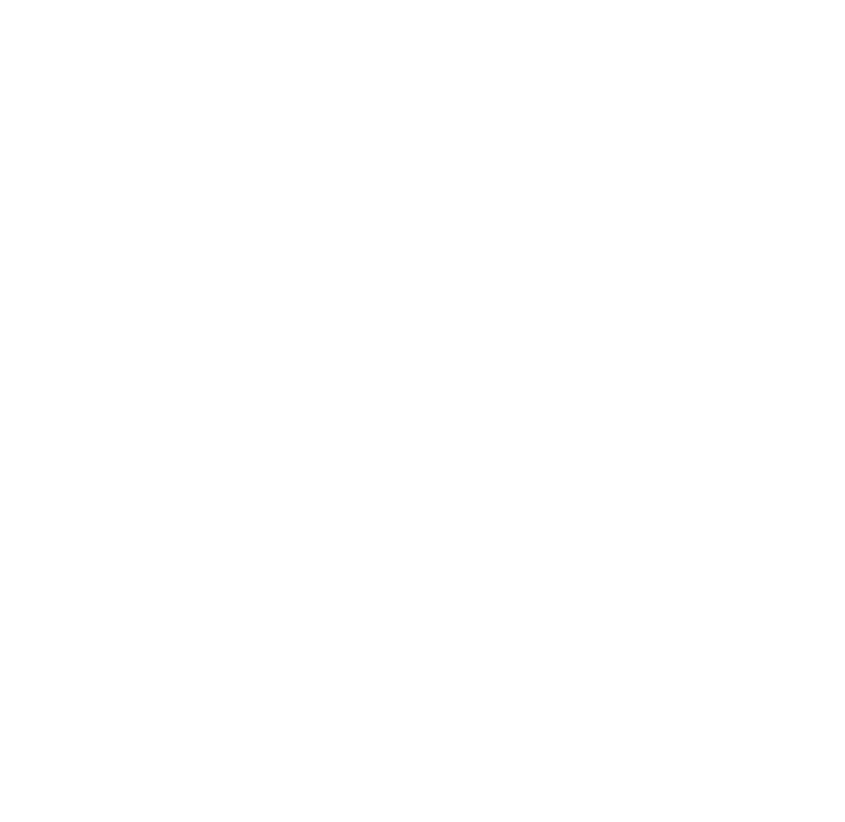
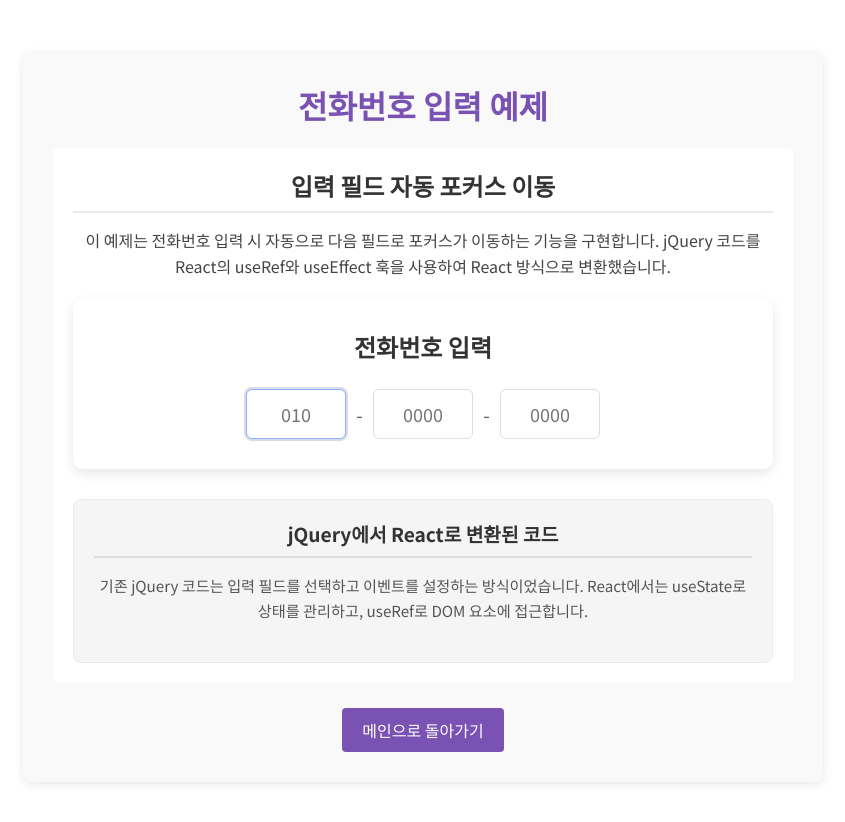
Before and after one commit to ctrlcccv/react-demo, a React (Vite) app: page /#/autofocus in a window 1280 px wide. Shown: the top 822 px of the page, without its empty margins (217-1062 px from the left). Before the commit the page ends 800 px from the top, so only its background shows below. Built offline with nearby package versions, Linux system fonts and the light colour scheme.

Commit message:
jQuery 예제를 React로 변환 및 최적화

```diff
--- a/src/examples/AutoFocus.jsx
+++ b/src/examples/AutoFocus.jsx
@@ -3,7 +3,154 @@
 import styles from './AutoFocus.module.css'
 
 function AutoFocus() {
+  // 전화번호 상태 관리
+  const [phone1, setPhone1] = useState('');
+  const [phone2, setPhone2] = useState('');
+  const [phone3, setPhone3] = useState('');
 
+  // 입력 필드에 대한 ref 생성
+  const phone1Ref = useRef(null);
+  const phone2Ref = useRef(null);
+  const phone3Ref = useRef(null);
+
+  // 모든 입력 필드를 배열로 관리
+  const phoneRefs = [phone1Ref, phone2Ref, phone3Ref];
+
+  // body 배경색을 변경하는 useEffect
+  useEffect(() => {
+    const originalBackgroundColor = document.body.style.backgroundColor;
+    document.body.style.backgroundColor = 'white';
+
+    return () => {
+      document.body.style.backgroundColor = originalBackgroundColor;
+    };
+  }, []);
+
+  // 첫 번째 입력 필드로 자동 포커스
+  useEffect(() => {
+    if (phone1Ref.current) {
+      phone1Ref.current.focus();
+    }
+  }, []);
+
+  // 입력 필드 간 이동 함수
+  const moveField = (currentIndex, direction) => {
+    const targetIndex = currentIndex + direction;
+    if (targetIndex >= 0 && targetIndex < phoneRefs.length) {
+      phoneRefs[targetIndex].current.focus();
+    }
+  };
+
+  // 입력값 변경 핸들러 함수
+  const handleInputChange = (setter, value, index) => {
+    // 숫자만 입력 가능하도록 필터링
+    const filteredValue = value.replace(/[^0-9]/g, '');
+    setter(filteredValue);
+
+    // 최대 길이 입력 완료시 다음 필드로 자동 이동
+    const maxLength = index === 0 ? 3 : 4;
+    if (filteredValue.length === maxLength && index < phoneRefs.length - 1) {
+      moveField(index, 1);
+    }
+  };
+
+  // 키 입력 핸들러 함수
+  const handleKeyDown = (e, index) => {
+    const { key, target } = e;
+
+    // 백스페이스 키 처리 (빈 필드에서)
+    if (key === 'Backspace' && target.value === '' && index > 0) {
+      moveField(index, -1);
+    }
+    // 오른쪽 화살표 키 처리 (커서가 맨 뒤에 있을 때)
+    else if (key === 'ArrowRight' &&
+             target.selectionStart === target.value.length &&
+             index < phoneRefs.length - 1) {
+      moveField(index, 1);
+    }
+    // 왼쪽 화살표 키 처리 (커서가 맨 앞에 있을 때)
+    else if (key === 'ArrowLeft' &&
+             target.selectionStart === 0 &&
+             index > 0) {
+      moveField(index, -1);
+    }
+  };
+
+  return (
+    <div className={styles.container}>
+      <h1 className={styles.title}>전화번호 입력 예제</h1>
+      <div className={styles.content}>
+        <h2 className={styles.sectionTitle}>입력 필드 자동 포커스 이동</h2>
+        <p className={styles.description}>
+          이 예제는 전화번호 입력 시 자동으로 다음 필드로 포커스가 이동하는 기능을 구현합니다.
+          jQuery 코드를 React의 useRef와 useEffect 훅을 사용하여 React 방식으로 변환했습니다.
+        </p>
+
+        <div className={styles.phoneForm}>
+          <h2>전화번호 입력</h2>
+          <div className={styles.inputContainer}>
+            <input
+              type="tel"
+              ref={phone1Ref}
+              value={phone1}
+              onChange={(e) => handleInputChange(setPhone1, e.target.value, 0)}
+              onKeyDown={(e) => handleKeyDown(e, 0)}
+              maxLength={3}
+              className={styles.phoneInput}
+              placeholder="010"
+              inputMode="numeric"
+              pattern="[0-9]*"
+              aria-label="전화번호 앞자리"
+            />
+            <span className={styles.separator} aria-hidden="true">-</span>
+            <input
+              type="tel"
+              ref={phone2Ref}
+              value={phone2}
+              onChange={(e) => handleInputChange(setPhone2, e.target.value, 1)}
+              onKeyDown={(e) => handleKeyDown(e, 1)}
+              maxLength={4}
+              className={styles.phoneInput}
+              placeholder="0000"
+              inputMode="numeric"
+              pattern="[0-9]*"
+              aria-label="전화번호 중간자리"
+            />
+            <span className={styles.separator} aria-hidden="true">-</span>
+            <input
+              type="tel"
+              ref={phone3Ref}
+              value={phone3}
+              onChange={(e) => handleInputChange(setPhone3, e.target.value, 2)}
+              onKeyDown={(e) => handleKeyDown(e, 2)}
+              maxLength={4}
+              className={styles.phoneInput}
+              placeholder="0000"
+              inputMode="numeric"
+              pattern="[0-9]*"
+              aria-label="전화번호 뒷자리"
+            />
+          </div>
+          {phone1 && phone2 && phone3 && (
+            <div className={styles.result}>
+              입력된 전화번호: {phone1}-{phone2}-{phone3}
+            </div>
+          )}
+        </div>
+
+        <div className={styles.codeBlock}>
+          <h3 className={styles.sectionTitle}>jQuery에서 React로 변환된 코드</h3>
+          <p className={styles.description}>
+            기존 jQuery 코드는 입력 필드를 선택하고 이벤트를 설정하는 방식이었습니다.
+            React에서는 useState로 상태를 관리하고, useRef로 DOM 요소에 접근합니다.
+          </p>
+        </div>
+      </div>
+      <div className={styles.navigation}>
+        <Link to="/" className={styles.navLink}>메인으로 돌아가기</Link>
+      </div>
+    </div>
+  );
 }
 
 export default AutoFocus
--- a/src/examples/AutoFocus.module.css
+++ b/src/examples/AutoFocus.module.css
@@ -0,0 +1,134 @@
+/* AutoFocus 모듈 스타일 */
+.container {
+  max-width: 800px;
+  margin: 20px auto;
+  padding: 30px;
+  background-color: #f9f9f9;
+  border-radius: 8px;
+  box-shadow: 0 2px 10px rgba(0, 0, 0, 0.1);
+}
+
+.title {
+  color: #7952b3;
+  font-size: 2em;
+  margin-bottom: 20px;
+  text-align: center;
+}
+
+.content {
+  padding: 20px;
+  background-color: white;
+  border-radius: 6px;
+  margin-bottom: 25px;
+}
+
+.sectionTitle {
+  color: #333;
+  font-size: 1.5em;
+  margin-bottom: 15px;
+  border-bottom: 2px solid #eaeaea;
+  padding-bottom: 8px;
+}
+
+.description {
+  line-height: 1.6;
+  color: #444;
+  margin-bottom: 20px;
+}
+
+/* 전화번호 입력 폼 스타일 - code.md의 CSS 스타일 반영 */
+.phoneForm {
+  display: flex;
+  flex-direction: column;
+  align-items: center;
+  gap: 15px;
+  background-color: white;
+  padding: 30px;
+  border-radius: 10px;
+  box-shadow: 0 4px 12px rgba(0,0,0,0.1);
+  margin: 20px 0;
+}
+
+.phoneForm h2 {
+  color: #333;
+  margin-bottom: 10px;
+}
+
+.inputContainer {
+  display: flex;
+  align-items: center;
+  gap: 8px;
+}
+
+.phoneInput {
+  width: 100px;
+  height: 50px;
+  border: 1px solid #ddd;
+  border-radius: 6px;
+  text-align: center;
+  font-size: 18px;
+  padding: 0 5px;
+  transition: all 0.2s ease;
+}
+
+.phoneInput:focus {
+  border-color: #8ab4f8;
+  outline: none;
+  box-shadow: 0 0 0 2px rgba(78, 67, 118, 0.2);
+}
+
+.separator {
+  font-size: 20px;
+  color: #666;
+  margin: 0 2px;
+}
+
+.result {
+  margin-top: 15px;
+  padding: 10px 15px;
+  background-color: #f0f0f0;
+  border-radius: 4px;
+  font-weight: 500;
+  color: #333;
+}
+
+/* 코드 블록 스타일 */
+.codeBlock {
+  margin-top: 30px;
+  padding: 20px;
+  background-color: #f5f5f5;
+  border-radius: 8px;
+  border: 1px solid #eaeaea;
+  color: #444;
+}
+
+.codeBlock .sectionTitle {
+  margin-top: 0;
+  color: #333;
+  font-size: 1.2em;
+  border-bottom-color: #ddd;
+}
+
+.codeBlock .description {
+  font-size: 0.95em;
+  color: #555;
+}
+
+.navigation {
+  text-align: center;
+  margin-top: 25px;
+}
+
+.navLink {
+  display: inline-block;
+  padding: 10px 20px;
+  background-color: #7952b3;
+  color: white;
+  text-decoration: none;
+  border-radius: 4px;
+  transition: background-color 0.3s;
+}
+
+.navLink:hover {
+  background-color: #64459b;
+}
```
